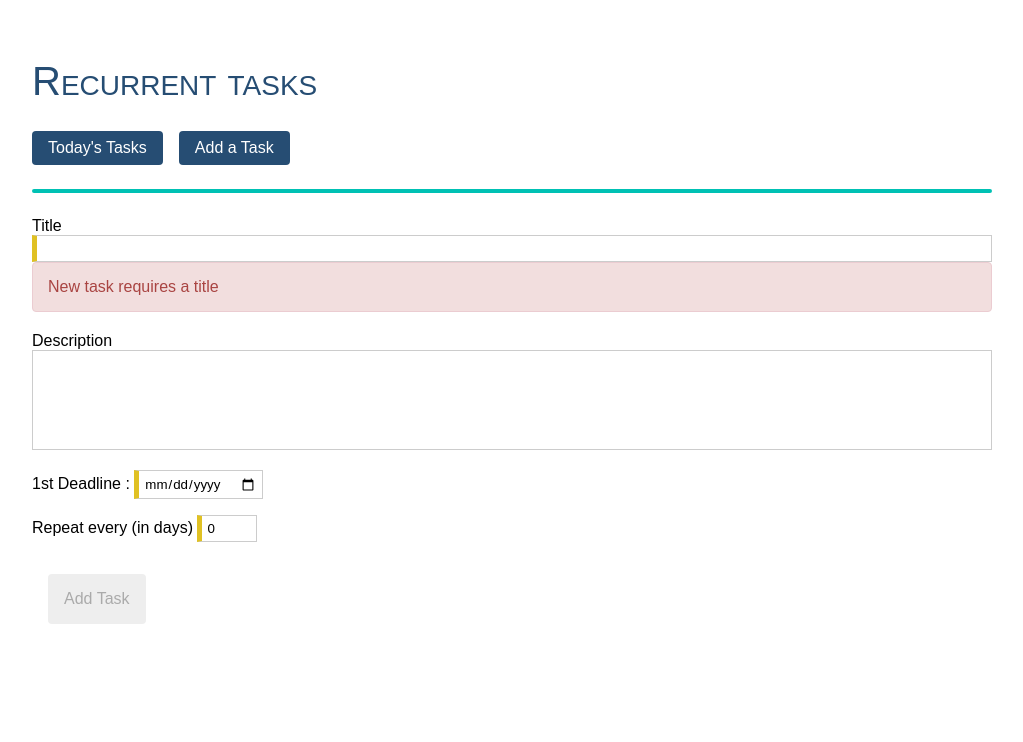
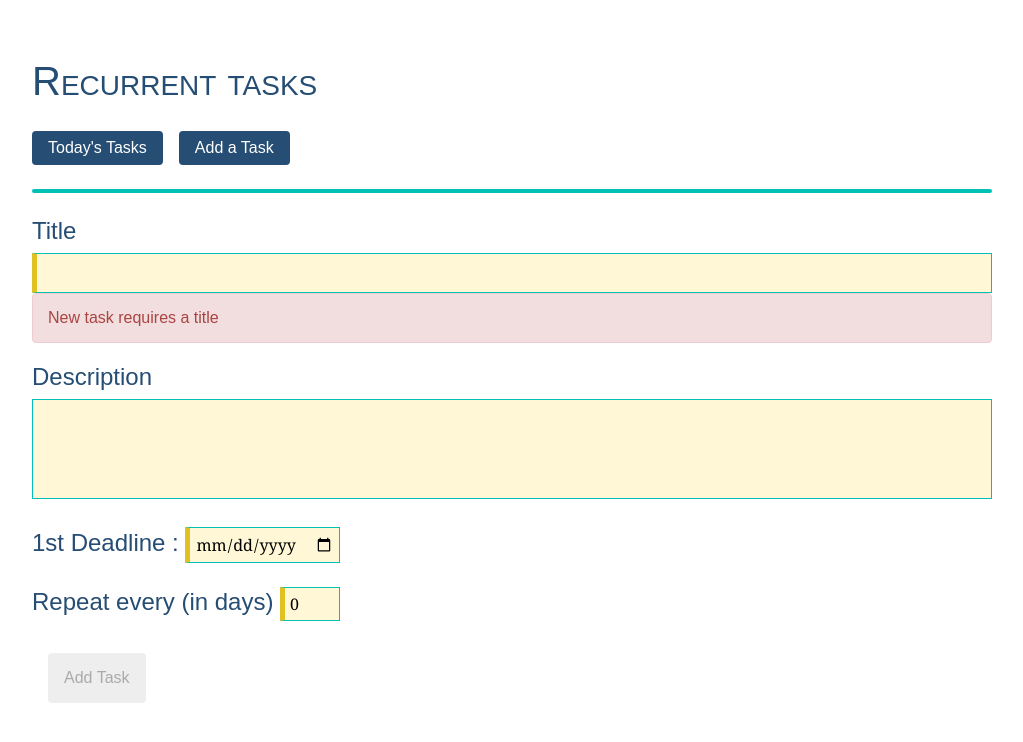
Before and after one commit to Kereph-Alexandre/recurrentTasks, an Angular app: page /newTask in a window 1280 px wide. Shown: the top 742 px of the page, without its empty margins (128-1151 px from the left). Built offline with nearby package versions, Linux system fonts and the light colour scheme; no server answers.

Commit message:
style(sass): move alerts code from component sass file to global style sass file

```diff
--- a/src/app/create-task/create-task.component.sass
+++ b/src/app/create-task/create-task.component.sass
@@ -1,13 +1,4 @@
-.alert
-    padding: 15px
-    margin-bottom: 20px
-    border: 1px solid transparent
-    border-radius: 4px
-
-.alert-danger
-    background-color: #f2dede
-    border-color: #ebccd1
-    color: #a94442
+@import ../../styles
 
 .taskForm
     width: 100%
@@ -32,12 +23,31 @@ textarea
     height: 100px
     resize: none
 
-.ng-valid[required], .ng-valid.required
-    input[text]
-        border-left: 5px solid #42A948
+label
+    color: $primary-color
+    font-size: 1.5em
+    font-family: $font-family
 
-.ng-invalid:not(form)
-    border-left: 5px solid #a94442
+input,
+textarea
+    border: 1px solid $complementary-color
+    background-color: $accent-color
 
-.ng-untouched[required], .ng-untouched.required
-    border-left: 5px solid #e0c123
+    margin-top: 0.5em
+    padding: 5px
+
+    box-sizing: border-box
+    font-size: 1em
+    font-family: $font-alternate
+
+input
+    &[type="text"]
+        width: 100%
+
+    &[type="number"]
+        width: 60px
+
+textarea
+    width: 100%
+    height: 100px
+    resize: none
--- a/src/styles.sass
+++ b/src/styles.sass
@@ -10,8 +10,18 @@ $dark-color: #000000
 $font-family: 'Arial', sans-serif
 $font-alternate: 'Cambria', serif
 
+// Validation variables
 $disabled-button-bg: #eee
 $disabled-button-color: #aaa
+
+$invalid-field-color: #a94442
+$valid-field-color: #42A948
+$required-field-color: #e0c123
+
+// Alert variables
+$alert-primary-color: #f2dede
+$alert-secondary-color: #ebccd1
+$alert-text-color: #a94442
 
 /* Global Styles */
 *
@@ -91,3 +101,27 @@ hr
 input[type="text"]
     width: 100%
     padding: 0.5rem
+
+/* Alerts */
+.alert
+    padding: 15px
+    margin-bottom: 20px
+    border: 1px solid transparent
+    border-radius: 4px
+
+.alert-danger
+    background-color: $alert-primary-color
+    border-color: $alert-secondary-color
+    color: $alert-text-color
+
+// Validations
+.ng-valid[required], .ng-valid.required
+    input[text]
+        border-left: 5px solid $valid-field-color
+
+.ng-invalid:not(form)
+    border-left: 5px solid $alert-text-color
+
+.ng-untouched[required], .ng-untouched.required
+    border-left: 5px solid $required-field-color
+//
```
